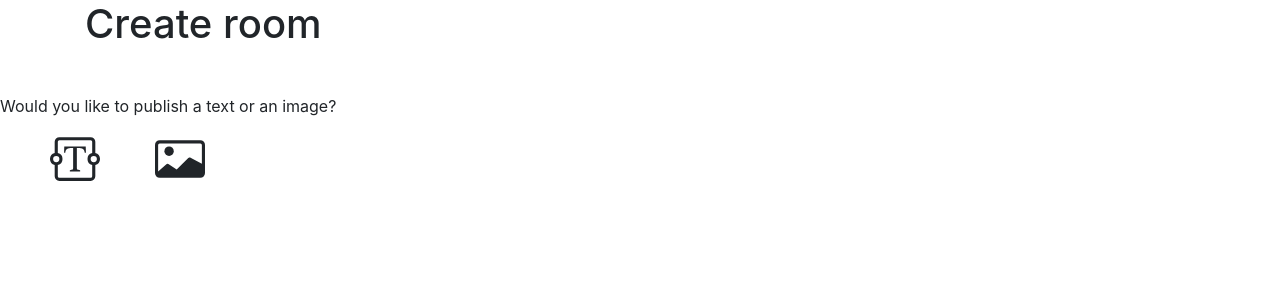
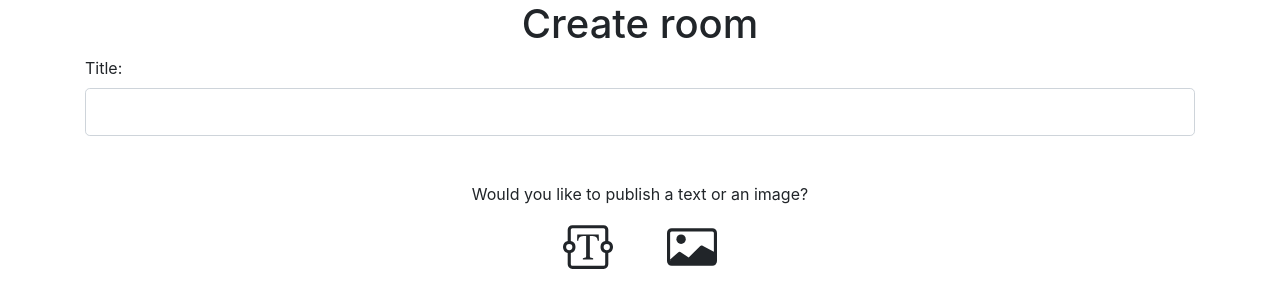
Before and after one commit to SalehOH/Rabbit, a Django app: a page that uses templates/RabbitHole/create.html in a window 1280 px wide. Shown: the top 308 px of the page. Run offline with Django 4.2, Linux system fonts and the light colour scheme; a user stored in the database is signed in; tables that the repository leaves empty hold one stand-in row (values such as "Sample post").

Commit message:
title added to post model and further fixes and styling to create page

```diff
--- a/RabbitHole/forms.py
+++ b/RabbitHole/forms.py
@@ -16,10 +16,11 @@ class RoomForm(forms.ModelForm):
 class PostForm(forms.ModelForm):
     class Meta:
         model = Post
-        fields = ['content', 'image']
+        fields = ['title', 'content', 'image']
         widgets = {
-            'content': forms.Textarea(attrs={'class': 'form-control  textF', 'data-type': 'text'}),
-            'image': forms.ClearableFileInput(attrs={'class': 'form-control imageF', 'data-type': 'picture'}),
+            'title': forms.TextInput(attrs={'class': 'form-control form-control-lg'}),
+            'content': forms.Textarea(attrs={'class': 'form-control textF', 'data-type': 'text'}),
+            'image': forms.ClearableFileInput(attrs={'class': 'form-control-file imageF', 'data-type': 'picture'}),
         }
 
 
--- a/RabbitHole/models.py
+++ b/RabbitHole/models.py
@@ -30,7 +30,8 @@ class Room(models.Model):
         return self.name
 
 class Post(models.Model):
-    content = models.TextField()
+    title = models.TextField(max_length=100, null=False)
+    content = models.TextField(blank=True, null=True)
     image = models.ImageField(upload_to=post_image_filename, blank=True, null=True)
     created_at = models.DateTimeField(auto_now_add=True)
     room = models.ForeignKey(Room, on_delete=models.CASCADE, related_name='room')
@@ -39,7 +40,7 @@ class Post(models.Model):
     countlikes = models.IntegerField(default=0)
 
     def save(self, *args, **kwargs):
-        self.slug = slugify(" ".join(self.content.split(" ")[:6]))
+        self.slug = slugify(" ".join(self.title.split(" ")[:3]))
         super(Post, self).save(*args, **kwargs)
 
     def __str__(self):
--- a/static/RabbitHole/js/create.js
+++ b/static/RabbitHole/js/create.js
@@ -15,7 +15,16 @@ const felids = {
         'input': textInput
     }
 }
-
+const svgs = {
+    text: `<svg xmlns="http://www.w3.org/2000/svg" width="50" height="50" fill="currentColor" class="bi bi-textarea-t" viewBox="0 0 16 16">
+              <path d="M1.5 2.5A1.5 1.5 0 0 1 3 1h10a1.5 1.5 0 0 1 1.5 1.5v3.563a2 2 0 0 1 0 3.874V13.5A1.5 1.5 0 0 1 13 15H3a1.5 1.5 0 0 1-1.5-1.5V9.937a2 2 0 0 1 0-3.874V2.5zm1 3.563a2 2 0 0 1 0 3.874V13.5a.5.5 0 0 0 .5.5h10a.5.5 0 0 0 .5-.5V9.937a2 2 0 0 1 0-3.874V2.5A.5.5 0 0 0 13 2H3a.5.5 0 0 0-.5.5v3.563zM2 7a1 1 0 1 0 0 2 1 1 0 0 0 0-2zm12 0a1 1 0 1 0 0 2 1 1 0 0 0 0-2z"/>
+              <path d="M11.434 4H4.566L4.5 5.994h.386c.21-1.252.612-1.446 2.173-1.495l.343-.011v6.343c0 .537-.116.665-1.049.748V12h3.294v-.421c-.938-.083-1.054-.21-1.054-.748V4.488l.348.01c1.56.05 1.963.244 2.173 1.496h.386L11.434 4z"/>
+            </svg>`,
+    image: `<svg xmlns="http://www.w3.org/2000/svg" width="50" height="50" fill="currentColor" class="bi bi-card-image" viewBox="0 0 16 16">
+              <path d="M6.002 5.5a1.5 1.5 0 1 1-3 0 1.5 1.5 0 0 1 3 0z"/>
+              <path d="M1.5 2A1.5 1.5 0 0 0 0 3.5v9A1.5 1.5 0 0 0 1.5 14h13a1.5 1.5 0 0 0 1.5-1.5v-9A1.5 1.5 0 0 0 14.5 2h-13zm13 1a.5.5 0 0 1 .5.5v6l-3.775-1.947a.5.5 0 0 0-.577.093l-3.71 3.71-2.66-1.772a.5.5 0 0 0-.63.062L1.002 12v.54A.505.505 0 0 1 1 12.5v-9a.5.5 0 0 1 .5-.5h13z"/>
+            </svg>`
+}
 const checkName = function(ele){
     if(ele.innerHTML.includes('Image')){
         felids['image']['label'] = ele
@@ -51,7 +60,7 @@ const removeFelid = function(dict){
 }
 
 const changeBtn  = function(name){
-    const btn = `<span class="option" data-func='${name}' style=" border: 2px solid black; background: grey; margin-left: 50px; margin-top: 40px; padding: 2px 5px; cursor: pointer;"> change to ${name} </span>`
+    const btn = `<span class="option" data-func='${name}' style=" margin-left: 50px; cursor: pointer;"> ${svgs[name]} </span>`
     choice.insertAdjacentHTML("beforeend", btn)
 }
 
@@ -67,12 +76,16 @@ const removeChildren = function(parent){
 for (const [key, value] of Object.entries(felids)){
     removeFelid(value)
 }
-
+const doChanges = function(ele) {
+    removeChildren(choice)
+    refactor(felids, ele.dataset.func)
+    submitBtn.classList.remove('hidden')
+}
 choice.addEventListener('click', function(e){
     const span = e.target.parentElement;
     if(span.classList.contains("option") ){
-        removeChildren(choice)
-        refactor(felids, span.dataset.func)
-        submitBtn.classList.remove('hidden')
+        doChanges(span)
+    }else if (span.parentElement.classList.contains("option")){
+        doChanges(span.parentElement)
     }
 })
--- a/templates/RabbitHole/create.html
+++ b/templates/RabbitHole/create.html
@@ -4,7 +4,7 @@
   <script src="{% static 'RabbitHole\js\create.js'%}" defer></script>
 {% endblock css %}
 {% block content %}
-<div class="container">
+<div style="text-align: center;">
   <h1>Create room</h1>
 </div>
 {% if name == 'Room'%}
@@ -15,15 +15,16 @@
     <form method="post" enctype="multipart/form-data" action="{% url 'create_reply' room_name=post.room.name post_id=post.id post_slug=post.slug%}">
 {% endif %}
         {% csrf_token %}
-        <div id="main">
+      <div class="container">
+        <div id="main" class="mb-3">
           {{ form.as_p }}
         </div>
-        <div id="choice">
+        <div id="choice" style="text-align: center;">
           <button id="submit-btn" class="hidden" type="submit">submit</button>
           <p>
             Would you like to publish a text or an image?
           </p>
-          <span class="option" data-func='text' style=" margin-left: 50px; cursor: pointer;">
+          <span class="option" data-func='text' style=" cursor: pointer;">
             <svg xmlns="http://www.w3.org/2000/svg" width="50" height="50" fill="currentColor" class="bi bi-textarea-t" viewBox="0 0 16 16">
               <path d="M1.5 2.5A1.5 1.5 0 0 1 3 1h10a1.5 1.5 0 0 1 1.5 1.5v3.563a2 2 0 0 1 0 3.874V13.5A1.5 1.5 0 0 1 13 15H3a1.5 1.5 0 0 1-1.5-1.5V9.937a2 2 0 0 1 0-3.874V2.5zm1 3.563a2 2 0 0 1 0 3.874V13.5a.5.5 0 0 0 .5.5h10a.5.5 0 0 0 .5-.5V9.937a2 2 0 0 1 0-3.874V2.5A.5.5 0 0 0 13 2H3a.5.5 0 0 0-.5.5v3.563zM2 7a1 1 0 1 0 0 2 1 1 0 0 0 0-2zm12 0a1 1 0 1 0 0 2 1 1 0 0 0 0-2z"/>
               <path d="M11.434 4H4.566L4.5 5.994h.386c.21-1.252.612-1.446 2.173-1.495l.343-.011v6.343c0 .537-.116.665-1.049.748V12h3.294v-.421c-.938-.083-1.054-.21-1.054-.748V4.488l.348.01c1.56.05 1.963.244 2.173 1.496h.386L11.434 4z"/>
@@ -36,5 +37,6 @@
             </svg>
           </span>
         </div>
+      </div>
     </form>
 {% endblock content %}
```
Also changed, not shown: populate.py (+9 -9 lines).
